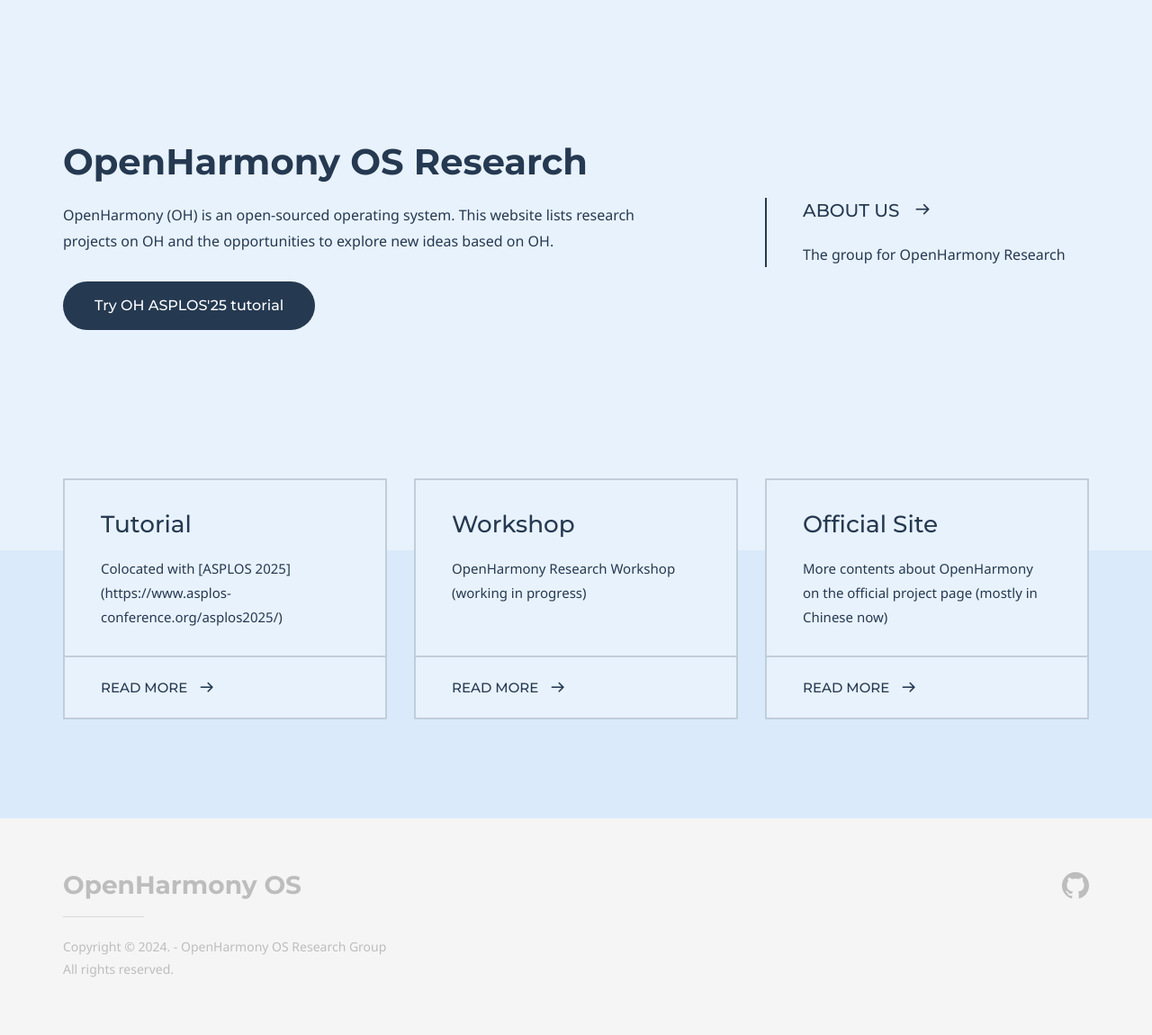
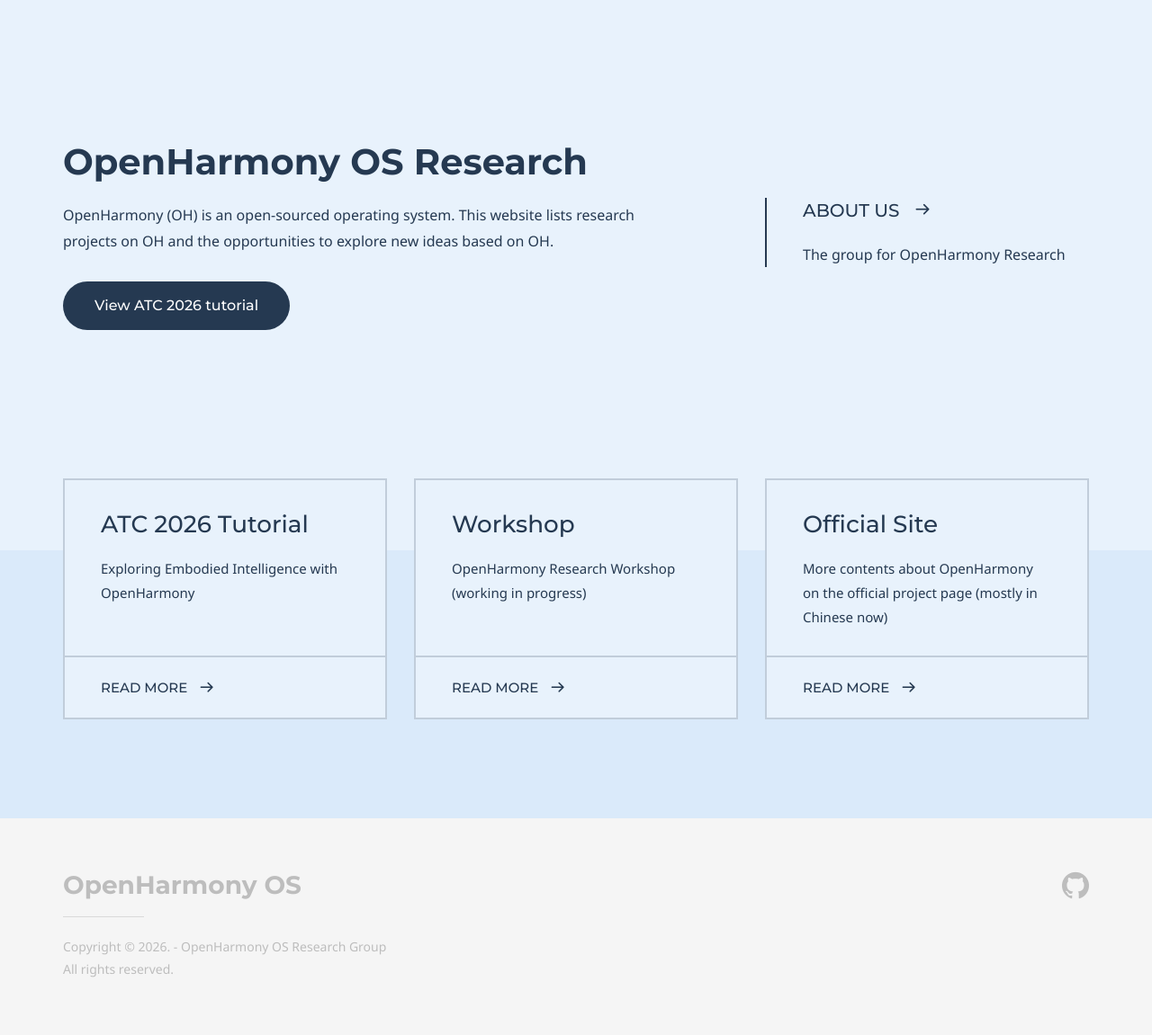
Before and after one commit to openharmony-research/openharmony-research.github.io, a Jekyll site: the page built from index.md, in a window 1280 px wide. Shown: the whole page at 90% size. Built offline with Jekyll 4.4.1, drawn with Linux system fonts in a browser that asks for light colours; some web fonts are replaced.

Commit message:
Update ATC 2026 tutorial information

```diff
--- a/_config.yml
+++ b/_config.yml
@@ -7,8 +7,8 @@
             text: OpenHarmony OS Research
             image:
         nav:
-            - item_name: Tutorial
-              item_url: '/tutorial'
+            - item_name: ATC 2026 Tutorial
+              item_url: '/tutorial-atc2026'
                 #- item_name: Item 2
                 #  item_url: '#'
             - item_name: Contact us
@@ -18,7 +18,7 @@
             logo:
                 text: OpenHarmony OS
                 image:
-            copyright: Copyright &copy; 2024. - OpenHarmony OS Research Group<br>All rights reserved.
+            copyright: Copyright &copy; 2026. - OpenHarmony OS Research Group<br>All rights reserved.
         social_list:
             - network_name: github
               profile_url: 'https://github.com/openharmony-research'
--- a/index.md
+++ b/index.md
@@ -7,8 +7,8 @@
 title: OpenHarmony OS Research
 description: OpenHarmony (OH) is an open-sourced operating system. This website lists research projects on OH and the opportunities to explore new ideas based on OH.
 buttons:
-    - content: Try OH ASPLOS'25 tutorial
-      url: 'tutorial'
+    - content: View ATC 2026 tutorial
+      url: 'tutorial-atc2026'
       external_url: false
     # - icon: github
     #   content: Button with icon
@@ -24,10 +24,10 @@
 
 # Grid navigation
 grid_navigation:
-    - title: Tutorial
-      excerpt: Colocated with [ASPLOS 2025](https://www.asplos-conference.org/asplos2025/)
+    - title: ATC 2026 Tutorial
+      excerpt: Exploring Embodied Intelligence with OpenHarmony
       cta: Read more
-      url: 'tutorial'
+      url: 'tutorial-atc2026'
     - title: Workshop
       excerpt: OpenHarmony Research Workshop (working in progress)
       cta: Read more
```
Also changed, not shown: tutorial_atc2026.md (added, +136 -0 lines).
